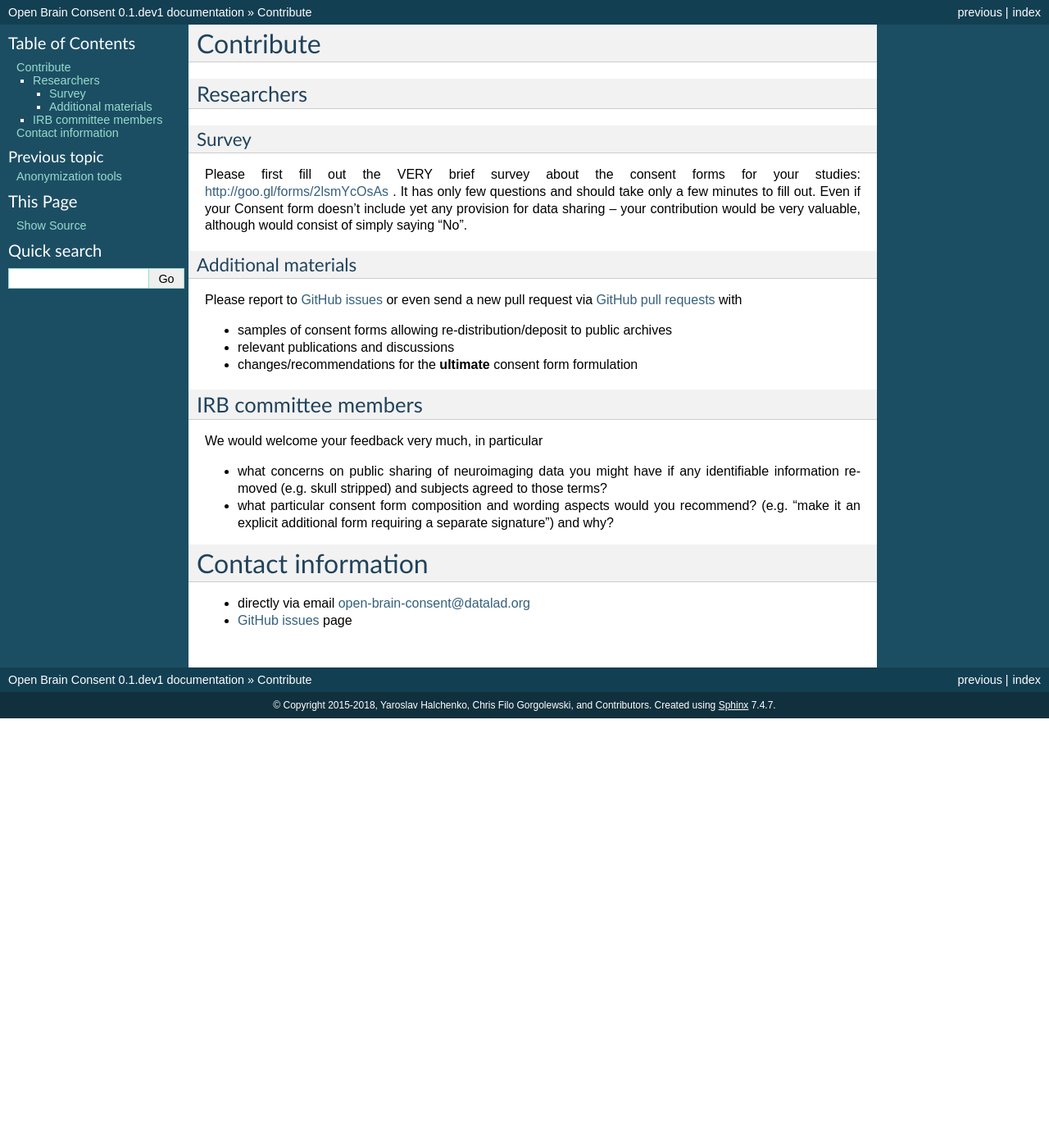
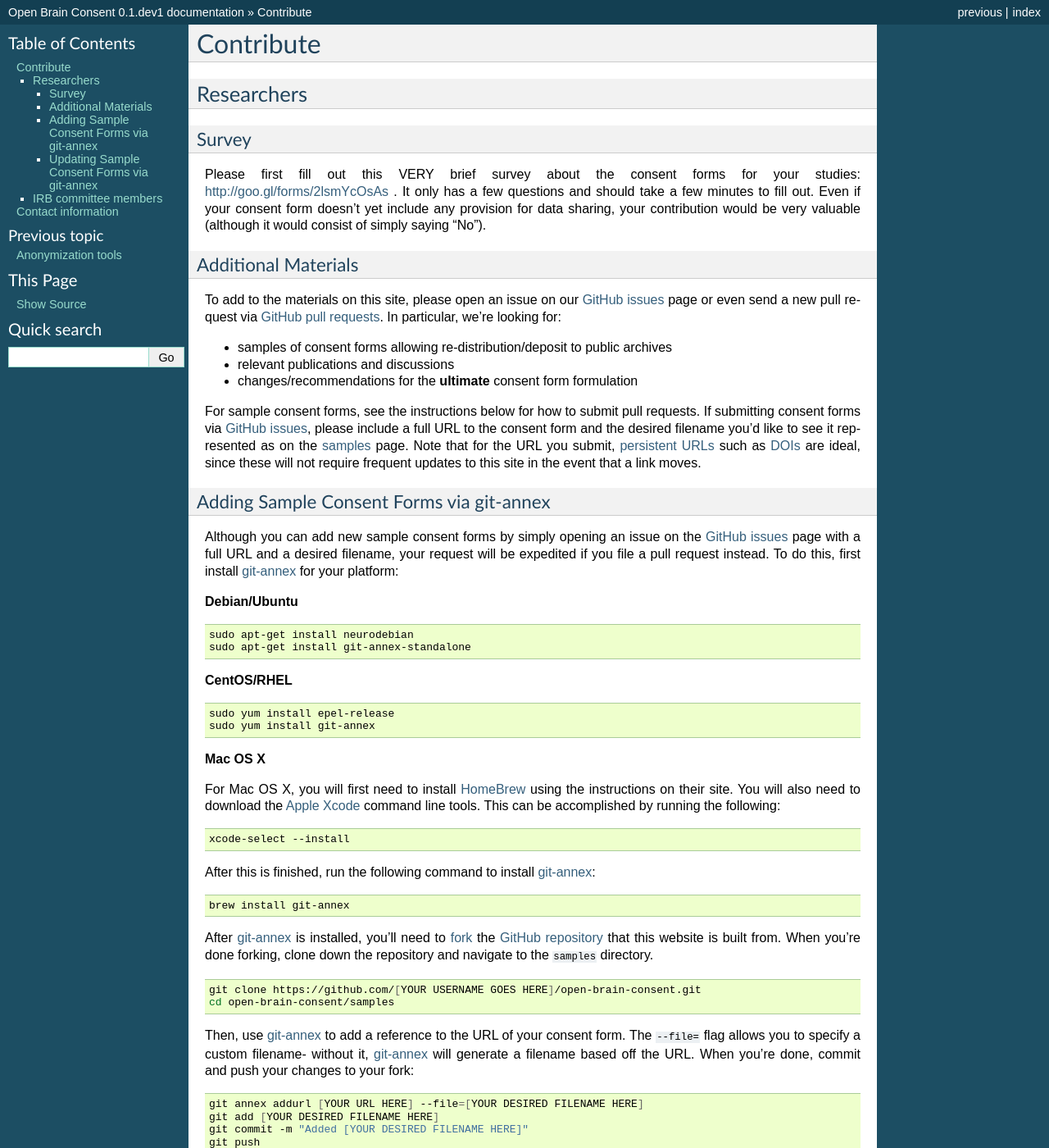
Before and after one commit to con/open-brain-consent, a Sphinx documentation site: the page built from docs/source/contribute.rst, in a window 1280 px wide and 1400 px high. Shown: the whole window at 82% size. Built offline with Sphinx 7.4.7, drawn with Linux system fonts in a browser that asks for light colours; some of the changed text lies outside the part shown.

Commit message:
Added tutorial for using git-annex to update/add consent forms

```diff
--- a/docs/source/contribute.rst
+++ b/docs/source/contribute.rst
@@ -9,18 +9,17 @@ Researchers
 Survey
 ^^^^^^
 
-Please first fill out the VERY brief survey about the consent forms
-for your studies: http://goo.gl/forms/2lsmYcOsAs . It has only few
-questions and should take only a few minutes to fill out.  Even if
-your Consent form doesn't include yet any provision for data sharing
--- your contribution would be very valuable, although would consist of
-simply saying "No".
+Please first fill out this VERY brief survey about the consent forms
+for your studies: http://goo.gl/forms/2lsmYcOsAs . It only has a few
+questions and should take a few minutes to fill out.  Even if
+your consent form doesn't yet include any provision for data sharing,
+your contribution would be very valuable (although it would consist of
+simply saying "No").
 
-Additional materials
+Additional Materials
 ^^^^^^^^^^^^^^^^^^^^
 
-Please report to `GitHub issues`_ or even send a new pull request via
-`GitHub pull requests`_ with
+To add to the materials on this site, please open an issue on our `GitHub issues`_ page or even send a new pull request via `GitHub pull requests`_. In particular, we're looking for:
 
 - samples of consent forms allowing re-distribution/deposit to
   public archives
@@ -29,24 +28,98 @@ Please report to `GitHub issues`_ or even send a new pull request via
 
 - changes/recommendations for the **ultimate** consent form formulation
 
+For sample consent forms, see the instructions below for how to submit pull requests.  If submitting consent forms via `GitHub issues`_, please include a full URL to the consent form and the desired filename you'd like to see it represented as on the samples_ page.  Note that for the URL you submit, `persistent URLs`_ such as `DOIs`_ are ideal, since these will not require frequent updates to this site in the event that a link moves.
+
+Adding Sample Consent Forms via git-annex
+^^^^^^^^^^^^^^^^^^^^^^^^^^^^^^^^^^^^^^^^^^
+
+Although you can add new sample consent forms by simply opening an issue on the `GitHub issues`_ page with a full URL and a desired filename, your request will be expedited if you file a pull request instead.  To do this, first install `git-annex`_ for your platform:
+
+**Debian/Ubuntu**
+
+.. code-block:: bash
+
+   sudo apt-get install neurodebian
+   sudo apt-get install git-annex-standalone
+
+**CentOS/RHEL**
+
+.. code-block:: bash
+
+   sudo yum install epel-release
+   sudo yum install git-annex
+
+**Mac OS X**
+
+For Mac OS X, you will first need to install `HomeBrew`_ using the instructions on their site.  You will also need to download the `Apple Xcode`_ command line tools.  This can be accomplished by running the following:
+
+.. code-block:: bash
+
+   xcode-select --install
+
+After this is finished, run the following command to install `git-annex`_:
+
+.. code-block:: bash
+
+   brew install git-annex
+
+After `git-annex`_ is installed, you'll need to `fork`_ the `GitHub repository`_ that this website is built from.  When you're done forking, clone down the repository and navigate to the ``samples`` directory.
+
+.. code-block:: bash
+
+   git clone https://github.com/[YOUR USERNAME GOES HERE]/open-brain-consent.git
+   cd open-brain-consent/samples
+
+Then, use `git-annex`_ to add a reference to the URL of your consent form.  The ``--file=`` flag allows you to specify a custom filename- without it, `git-annex`_ will generate a filename based off the URL.  When you're done, commit and push your changes to your fork:
+
+.. code-block:: bash
+
+   git annex addurl [YOUR URL HERE] --file=[YOUR DESIRED FILENAME HERE]
+   git add [YOUR DESIRED FILENAME HERE]
+   git commit -m "Added [YOUR DESIRED FILENAME HERE]"
+   git push
+
+This should update both the ``master`` and ``git-annex`` branches on your fork.  Submit two `GitHub pull requests`_- one for ``master`` and one for ``git-annex``.
+
+Updating Sample Consent Forms via git-annex
+^^^^^^^^^^^^^^^^^^^^^^^^^^^^^^^^^^^^^^^^^^^^
+
+Occasionally, a URL for a consent form on the samples_ page breaks and needs to be updated.  To fix a broken link, install `git-annex`_, create a fork of the `GitHub repository`_, and clone it using the instructions above.  Navigate to ``samples`` and run the ``rmurl`` subcommand as follows:
+
+.. code-block:: bash
+
+   git annex rmurl [FILENAME] [BROKEN URL]
+   git annex addurl [NEW URL] --file=[FILENAME]
+   git push
+
+This will only update the ``git-annex`` branch.  Submit a pull request for just this branch.
+
 IRB committee members
 ---------------------
 
-We would welcome your feedback  very much, in particular
+We would welcome your feedback very much, in particular:
 
-- what concerns on public sharing of neuroimaging data you might have
-  if any identifiable information removed (e.g. skull stripped) and
-  subjects agreed to those terms?
+- What concerns on public sharing of neuroimaging data you might have
+  if all identifiable information is removed (e.g. skull stripped) and
+  subjects agreed to those terms.
 
-- what particular consent form composition and wording aspects would
-  you recommend? (e.g. "make it an explicit additional form requiring
+- What particular consent form composition and wording aspects would
+  you recommend (e.g. "make it an explicit additional form requiring
   a separate signature") and why?
 
 Contact information
 ===================
 
-- directly via email open-brain-consent@datalad.org
+- Directly via email at open-brain-consent@datalad.org
 - `GitHub issues`_ page
 
 .. _GitHub issues: https://github.com/datalad/open-brain-consent/issues
 .. _GitHub pull requests: https://github.com/datalad/open-brain-consent/pulls
+.. _persistent URLs: https://en.wikipedia.org/wiki/Persistent_uniform_resource_locator
+.. _DOIs: https://doi.org/10.1000/182
+.. _HomeBrew: https://brew.sh/
+.. _Apple Xcode: https://developer.apple.com/xcode/
+.. _git-annex: https://git-annex.branchable.com/
+.. _samples:
+.. _GitHub repository: https://github.com/datalad/open-brain-consent
+.. _fork: https://help.github.com/articles/fork-a-repo/
```
